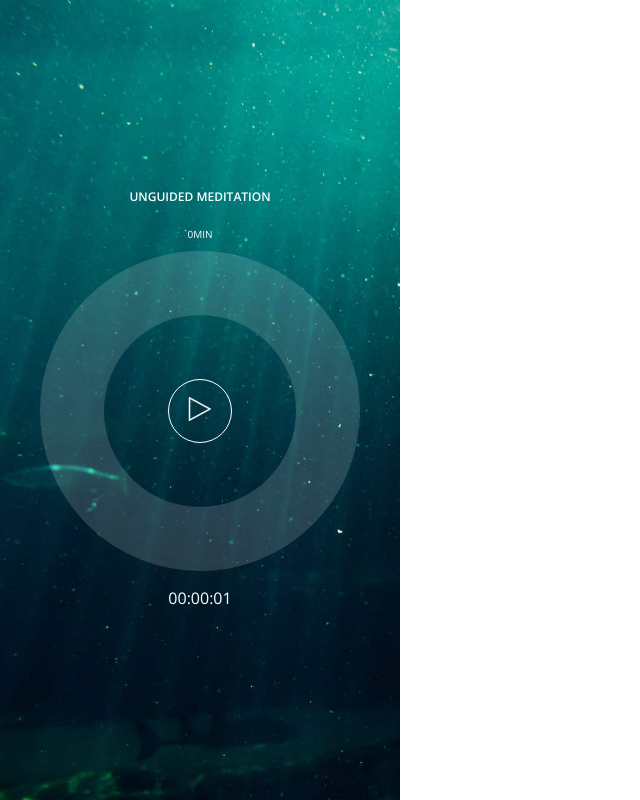
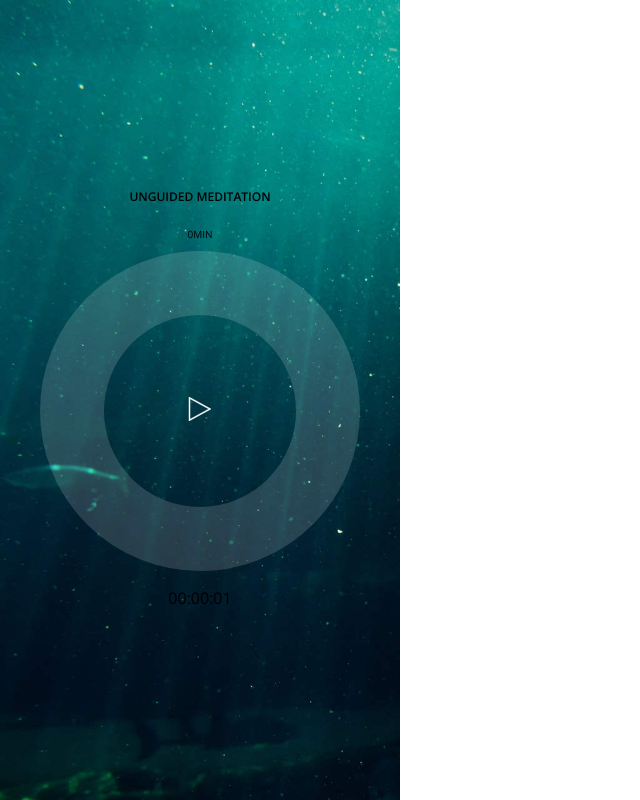
Before and after one commit to Torfeltorfel/capstone-project, a React (Vite) app: page / in a window 1280 px wide. Shown: the whole page, without its empty margins (0-640 px from the left). Built offline with nearby package versions, Linux system fonts and the light colour scheme; no server answers.

Commit message:
Change var name, fix var in GlobalStyles

```diff
--- a/src/app/GlobalStyles.ts
+++ b/src/app/GlobalStyles.ts
@@ -3,10 +3,10 @@ import { createGlobalStyle } from 'styled-components';
 const GlobalStyles = createGlobalStyle`
 
   :root {
-    --primary-white: linear-gradient(rgba(158, 169, 151, 1), rgba(255, 255, 255, 0.5) 100%);
-    --secondary-green: linear-gradient(180deg, #9EA997 0%, rgba(184, 197, 172, 0.5) 100%);
+    --white-background: linear-gradient(to top,rgba(255, 255, 255, 0.5), rgba(243, 241, 239, 1));
+    --green-background: linear-gradient(to top,rgba(184, 197, 172, 1.5),rgba(158, 169, 151, 1));
     --font-primary-dark: #333438;
-    --secondary-white: #ffffff;
+    --white: #ffffff;
     --grey-300: #F6F6F4;
     --grey-500: #ECECEC;
     --grey-700: #DADADA;
```
